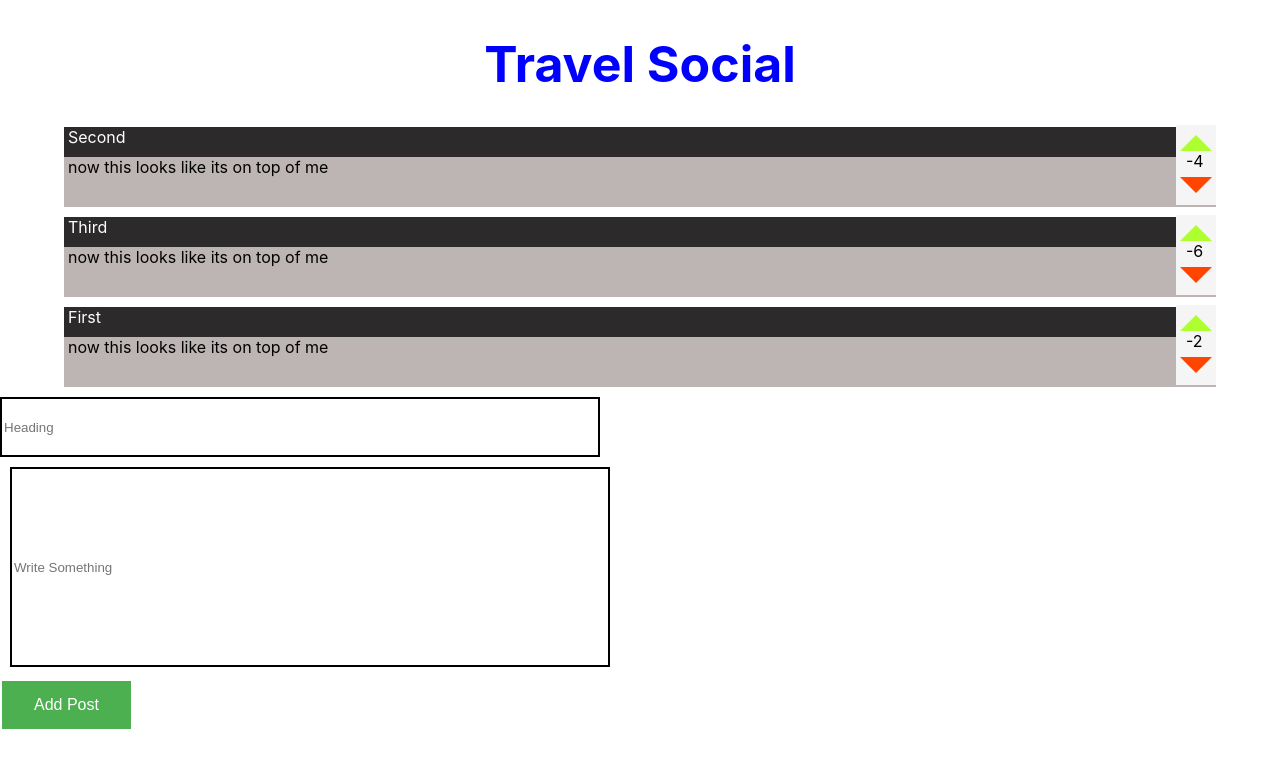
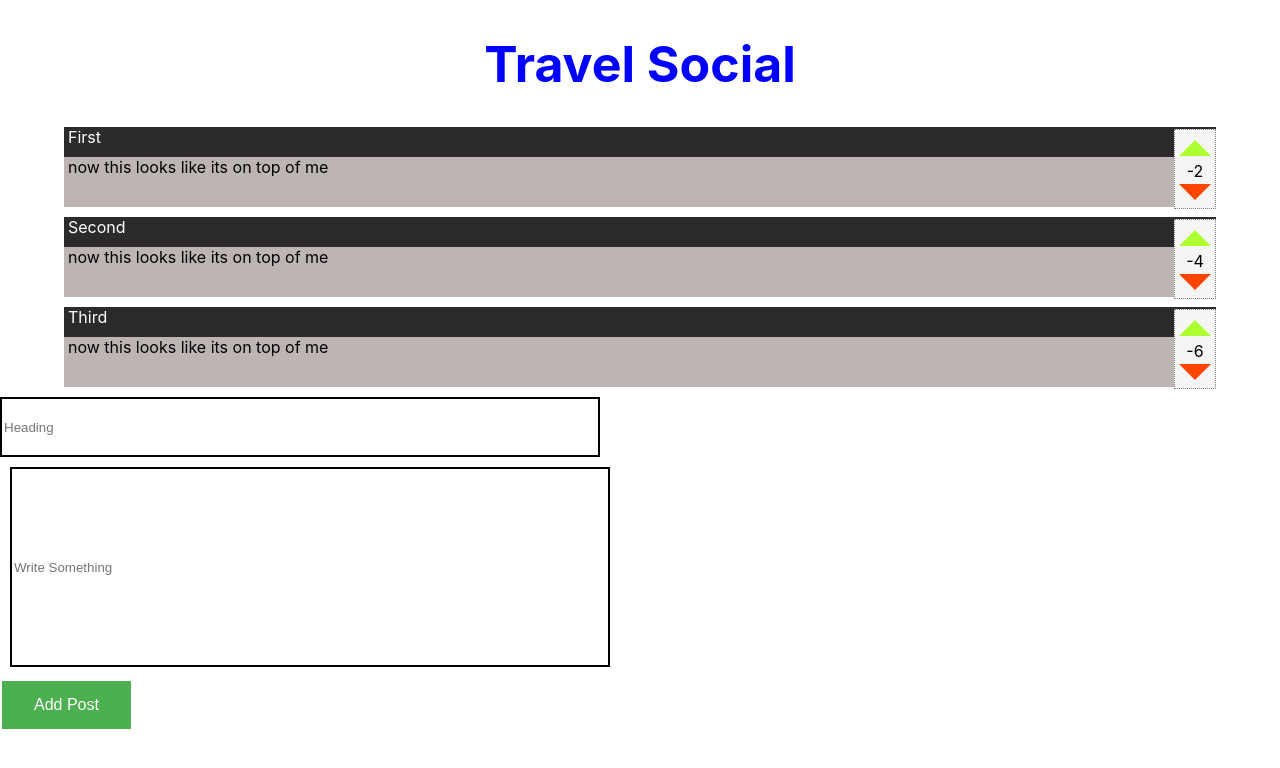
Before and after one commit to dopecodez/travel_social, a React (Create React App) app: page / in a window 1280 px wide. Shown: the top 768 px of the page. Built offline with nearby package versions, Linux system fonts and the light colour scheme.

Commit message:
styled posts and added upvote/downvote feature

```diff
--- a/src/list.css
+++ b/src/list.css
@@ -77,7 +77,6 @@
     border-left: 16px solid transparent;
     border-right: 16px solid transparent;
     border-top: 16px solid orangered;
-    margin-left: -1px;
     margin: 0 auto;
 }
 #downvote:hover{
@@ -90,17 +89,20 @@
 }
 
 #count{
-  height: 6px;
-  position: relative;
-  top: -20px;
-  left: 10px;
+  height:8px;
+  width:100%;
+  vertical-align: center;
+  text-align: center;
+  margin-top:5px;
+  margin-bottom: 15px;
 }
 
 #voteBox{
   width:40px;
-  height:100%;
+  height: 98%;
   float: right;
   position: relative;
-  top: -52px;
+  top: -48px;
+  border: 1px dotted gray;
   background-color: whitesmoke;
 }
--- a/src/list.tsx
+++ b/src/list.tsx
@@ -52,7 +52,13 @@ export default class List extends Component<IListProps, IListStates> {
     }
 
     handleVoting(event: any){
-        console.log(event)
+        const _class = parseInt(event.target.parentNode.parentNode.className);
+        let _posts = this.state.posts;
+        let postIndex = _posts.findIndex(post => post.id === _class);
+        event.target.id === 'upvote'? _posts[postIndex].upvotes++ : _posts[postIndex].downvotes++
+        this.setState({
+            posts: _posts
+        })
     }
 
     render() {
@@ -60,12 +66,13 @@ export default class List extends Component<IListProps, IListStates> {
             <div>
                 <div id='listClass'>
                     {this.state.posts
-                        .sort((a: post, b: post) => b.upvotes - a.upvotes)
+                        .sort((a: post, b: post) => (b.upvotes - b.downvotes) - (a.upvotes - a.downvotes))
                         .map((item: post)=> {
-                            return (<div id="postBody" key={item.id}><div id='postTitle'>{item.title}</div>
+                            return (<div id="postBody" key={item.id} className={(item.id).toString()}>
+                                <div id='postTitle'>{item.title}</div>
                                 <div id='postDesc'>{item.desc}</div>
                                 <div id='voteBox'>
-                                    <div id="upvote" onClick={this.handleVoting}></div><br />
+                                    <div id="upvote" onClick={this.handleVoting}></div>
                                     <div id='count'>{item.upvotes - item.downvotes}</div>
                                     <div id="downvote" onClick={this.handleVoting}></div>
                                 </div>
```
